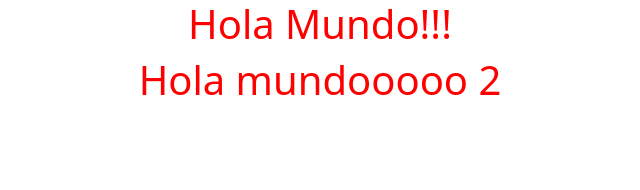
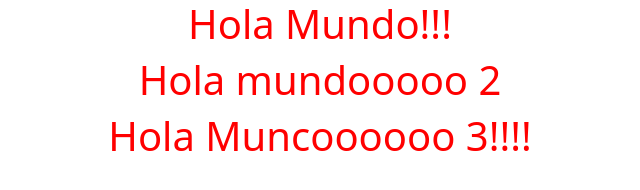
Before and after one commit to geronm12/primerproyecto, a plain HTML site: page index.html in a window 1280 px wide. Shown: the whole page, without its empty margins (320-960 px from the left). Drawn offline with nearby package versions, Linux system fonts and the light colour scheme.

Commit message:
Tercer Commit

```diff
--- a/index.html
+++ b/index.html
@@ -26,6 +26,7 @@
   <body>
     <h1>Hola Mundo!!!</h1>
     <h1>Hola mundooooo 2</h1>
+    <h1>Hola Muncoooooo 3!!!!</h1>
   </body>
   <script
     src="https://cdn.jsdelivr.net/npm/bootstrap@5.2.3/dist/js/bootstrap.bundle.min.js"
```
